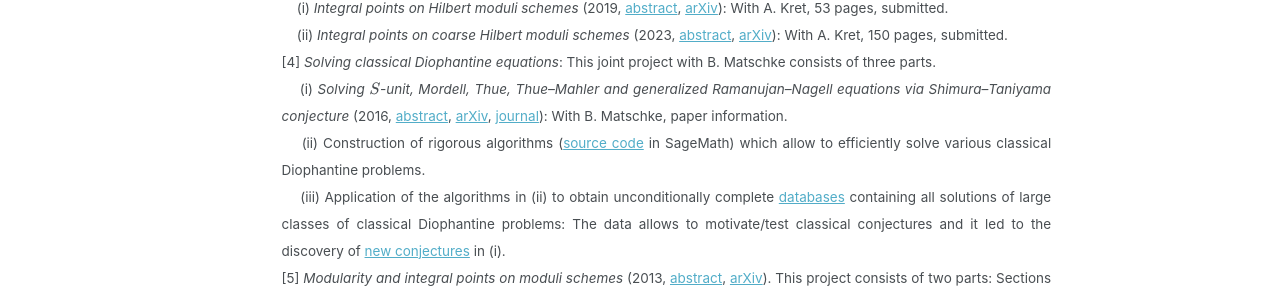
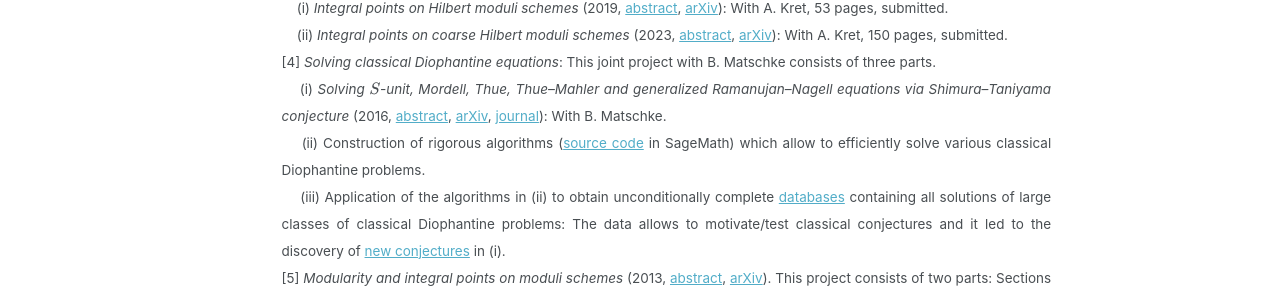
Before and after one commit to rafaelvonkanel/rafaelvonkanel.github.io, a Jekyll site: the page built from _pages/research.md, in a window 1280 px wide and 1159 px high. Shown: the part 384-681 px from the top of the window. Built offline with Jekyll 4.4.1, drawn with Linux system fonts in a browser that asks for light colours; a script that is not in the unit is left out.

Commit message:
Update research.md

```diff
--- a/_pages/research.md
+++ b/_pages/research.md
@@ -14,7 +14,7 @@ author_profile: false
 &nbsp;&nbsp;&nbsp; (i) *Integral points on Hilbert moduli schemes* (2019, [abstract](../_research/proj2.md), [arXiv](https://arxiv.org/abs/1904.03503)): With A. Kret, 53 pages, submitted.
 &nbsp;&nbsp;&nbsp; (ii) *Integral points on coarse Hilbert moduli schemes*  (2023, [abstract](../_research/proj2.md), [arXiv](https://arxiv.org/abs/2307.06944)): With A. Kret, 150 pages, submitted.
 [4] *Solving classical Diophantine equations*: This joint project with B. Matschke consists of three parts.
-&nbsp;&nbsp;&nbsp; (i) *Solving \\(S\\)-unit, Mordell, Thue, Thue–Mahler and generalized Ramanujan–Nagell equations via Shimura–Taniyama conjecture* (2016, [abstract](../_research/proj2.md), [arXiv](https://arxiv.org/abs/1605.06079), [journal](https://bookstore.ams.org/view?ProductCode=MEMO/286/1419)): With B. Matschke, paper information.
+&nbsp;&nbsp;&nbsp; (i) *Solving \\(S\\)-unit, Mordell, Thue, Thue–Mahler and generalized Ramanujan–Nagell equations via Shimura–Taniyama conjecture* (2016, [abstract](../_research/proj2.md), [arXiv](https://arxiv.org/abs/1605.06079), [journal](https://bookstore.ams.org/view?ProductCode=MEMO/286/1419)): With B. Matschke.
 &nbsp;&nbsp;&nbsp; (ii) Construction of rigorous algorithms ([source code](https://github.com/bmatschke/solving-classical-diophantine-equations) in SageMath) which allow to efficiently solve various classical Diophantine problems.
 &nbsp;&nbsp;&nbsp; (iii) Application of the algorithms in (ii) to obtain unconditionally complete [databases](https://bmatschke.github.io/solving-classical-diophantine-equations/) containing all solutions of large classes of classical Diophantine problems: The data allows to motivate/test classical conjectures and it led to the discovery of [new conjectures](https://bmatschke.github.io/solving-classical-diophantine-equations/) in (i).
 [5] *Modularity and integral points on moduli schemes* (2013, [abstract](../_research/proj2.md), [arXiv](https://arxiv.org/abs/1310.7263)). This project consists of two parts: Sections 1-7 are published in (i), and the remaining part is published in (ii) except Section 9.4 which was included in [3].
```
